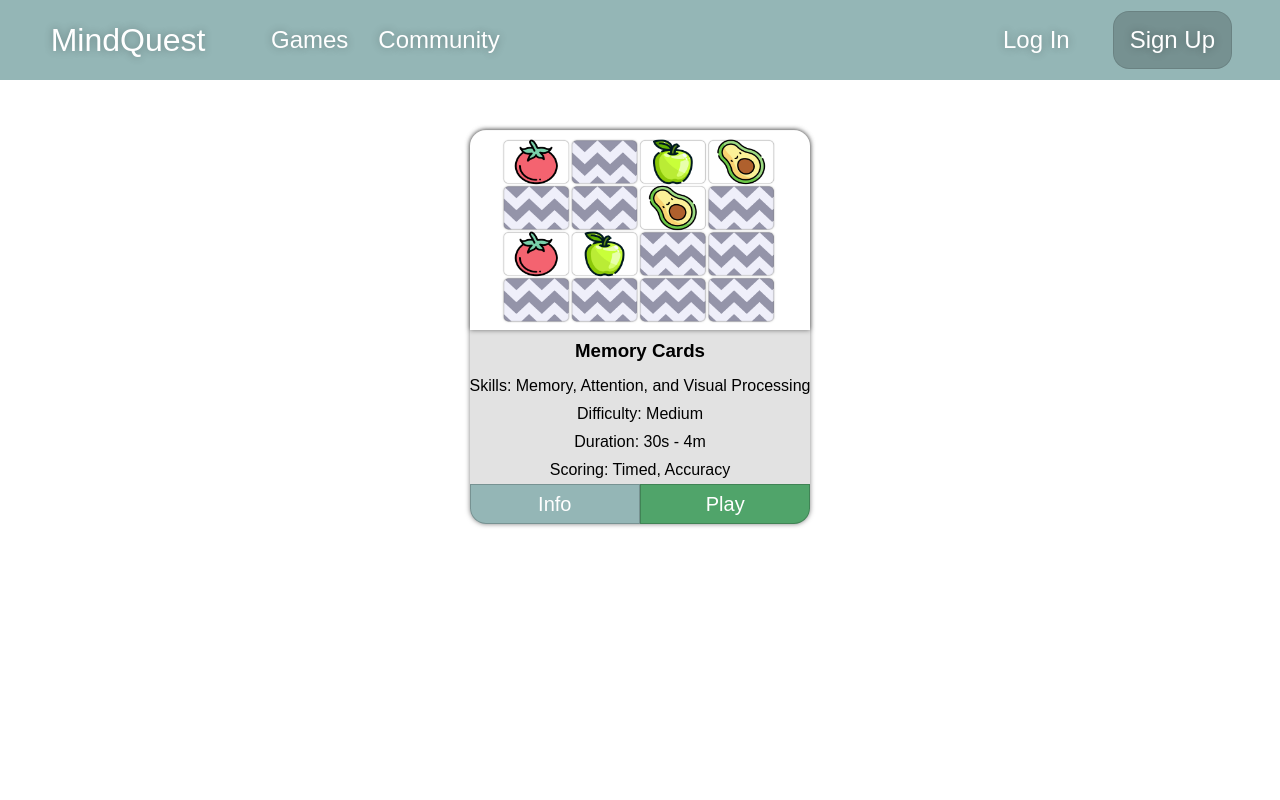
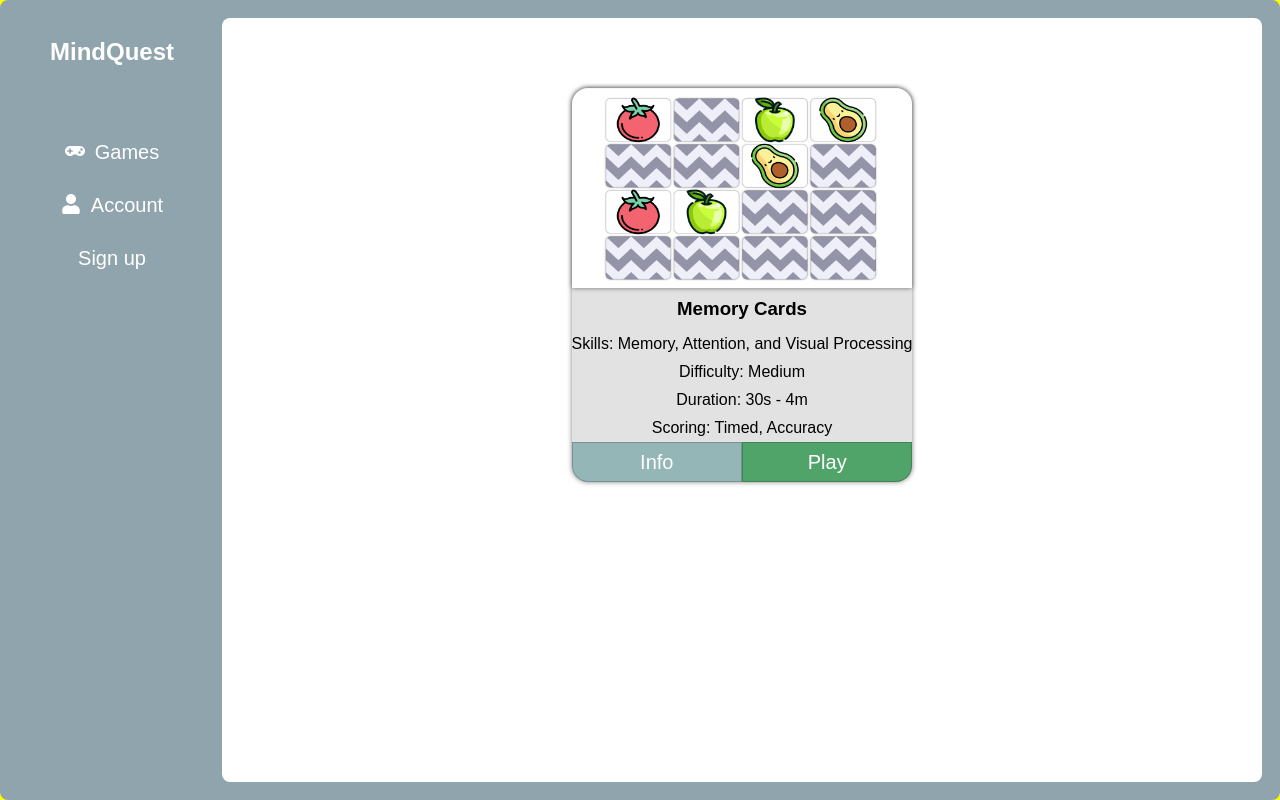
Before and after one commit to yanakolajara/mindquest-frontend, a React (Create React App) app: page / in a window 1280 px wide. Built offline with nearby package versions, Linux system fonts and the light colour scheme.

Commit message:
content wrap

```diff
--- a/package.json
+++ b/package.json
@@ -19,6 +19,7 @@
     "react-router-dom": "^6.26.0",
     "react-scripts": "5.0.1",
     "sass": "^1.77.8",
+    "styled-components": "^6.1.13",
     "typescript": "^4.9.5",
     "web-vitals": "^2.1.4"
   },
--- a/src/App.scss
+++ b/src/App.scss
@@ -10,7 +10,9 @@ html {
 }
 
 .App {
-  display: grid;
-  grid-template-rows: 80px auto;
-  min-height: 100vh;
+  display: flex;
+  flex-direction: row; // Para que el contenido se alinee horizontalmente (Navbar a la izquierda)
+  background-color: yellow;
+  height: 100vh; // Asegurarse de ocupar toda la altura de la ventana
+  width: 100vw;
 }
--- a/src/App.tsx
+++ b/src/App.tsx
@@ -3,18 +3,20 @@ import { Route, Routes } from 'react-router-dom';
 import NotFound from './routes/NotFound/NotFound';
 import Home from './routes/Home/Home';
 import Navbar from './components/Navbar/Navbar';
-// import Footer from './components/Footer/Footer';
 import Login from './components/Login/Login';
 import Signup from './components/Signup/Signup';
 import Community from './routes/Community/Community';
 import MemoryCards from './routes/Games/MemoryCards/MemoryCards';
 import QuickColor from './routes/Games/QuickColor/QuickColor';
+// import Footer from './components/Footer/Footer';
 import './App.scss';
+import ContentWrap from './layout/ContentWrap';
 
 function App() {
   return (
     <div className='App'>
-      <Navbar />
+      {/* <Navbar /> */}
+      <ContentWrap renderNavbar={() => <Navbar />}>
         <Routes>
           <Route path='/' element={<Home />} />
           <Route path='/login' element={<Login />} />
@@ -24,6 +26,7 @@ function App() {
           <Route path='/quick-color' element={<QuickColor />} />
           <Route path='*' element={<NotFound />} />
         </Routes>
+      </ContentWrap>
       {/* <Footer /> */}
     </div>
   );
--- a/src/components/Navbar/Navbar.tsx
+++ b/src/components/Navbar/Navbar.tsx
@@ -1,50 +1,112 @@
+// import React from 'react';
+// // import { useNavigate } from 'react-router-dom';
+// import { FaUser } from 'react-icons/fa';
+// import { IoMenu } from 'react-icons/io5';
+
+// import './Navbar.scss';
+
+// type Props = {};
+
+// export default function Navbar(props: Props): JSX.Element {
+//   // const navigate = useNavigate();
+
+//   return (
+//     <nav className='navbar'>
+//       <div className='navbar__logo'>
+//         <a className='navbar__cta navbar__logo-text' href='/'>
+//           MindQuest
+//         </a>
+//       </div>
+//       <div className='navbar__sections'>
+//         <div className='navbar__routes'></div>
+//         <a className='navbar__cta' href='/'>
+//           Games
+//         </a>
+//         <a className='navbar__cta' href='/community'>
+//           Community
+//         </a>
+//       </div>
+//       <div className='navbar__account'>
+//         {/* <a className='navbar__cta ' href='/login'>
+//           Account
+//         </a> */}
+//         <a className='navbar__cta login-btn' href='/login'>
+//           Log In
+//         </a>
+//         <a className='navbar__cta signup-btn' href='/login'>
+//           Sign Up
+//         </a>
+//       </div>
+//       <div className='navbar__icons'>
+//         <a className='navbar__icons-account' href='/'>
+//           <FaUser className='icon' />
+//         </a>
+//         <a className='navbar__icons-menu' href='/'>
+//           <IoMenu className='icon' />
+//         </a>
+//       </div>
+//     </nav>
+//   );
+// }
+
 import React from 'react';
-// import { useNavigate } from 'react-router-dom';
-import { FaUser } from 'react-icons/fa';
-import { IoMenu } from 'react-icons/io5';
+import styled from 'styled-components';
+import { FaGamepad, FaUser } from 'react-icons/fa';
+import { Link } from 'react-router-dom';
 
-import './Navbar.scss';
+const NavbarContainer = styled.nav`
+  display: flex;
+  flex-direction: column;
+  align-items: center;
+  width: 220px;
+`;
 
-type Props = {};
+const NavbarLogo = styled.h1`
+  width: 100%;
+  margin: 20px 0px 60px 0px;
+  text-align: center;
+  font-size: 24px;
+  font-weight: bold;
+  color: #ffffff;
+`;
 
-export default function Navbar(props: Props): JSX.Element {
-  // const navigate = useNavigate();
+const NavItem = styled(Link)`
+  display: flex;
 
+  justify-content: center;
+  padding: 10px 15px;
+  margin: 5px 0;
+  text-decoration: none;
+  text-align: center;
+  font-size: 20px;
+  color: #ffffff;
+  border-radius: 4px;
+  width: 80%;
+  transition: background-color 0.15s ease;
+
+  &:hover {
+    background-color: #78909c;
+  }
+
+  svg {
+    margin-right: 10px;
+  }
+`;
+
+// Componente Navbar
+const Navbar: React.FC = () => {
   return (
-    <nav className='navbar'>
-      <div className='navbar__logo'>
-        <a className='navbar__cta navbar__logo-text' href='/'>
-          MindQuest
-        </a>
-      </div>
-      <div className='navbar__sections'>
-        <div className='navbar__routes'></div>
-        <a className='navbar__cta' href='/'>
-          Games
-        </a>
-        <a className='navbar__cta' href='/community'>
-          Community
-        </a>
-      </div>
-      <div className='navbar__account'>
-        {/* <a className='navbar__cta ' href='/login'>
-          Account
-        </a> */}
-        <a className='navbar__cta login-btn' href='/login'>
-          Log In
-        </a>
-        <a className='navbar__cta signup-btn' href='/login'>
-          Sign Up
-        </a>
-      </div>
-      <div className='navbar__icons'>
-        <a className='navbar__icons-account' href='/'>
-          <FaUser className='icon' />
-        </a>
-        <a className='navbar__icons-menu' href='/'>
-          <IoMenu className='icon' />
-        </a>
-      </div>
-    </nav>
+    <NavbarContainer>
+      <NavbarLogo>MindQuest</NavbarLogo>
+      <NavItem to='/'>
+        <FaGamepad /> Games
+      </NavItem>
+      <NavItem to='/account'>
+        <FaUser /> Account
+      </NavItem>
+      <NavItem to='/signup'>Sign up</NavItem>
+    </NavbarContainer>
   );
-}
+};
+
+export default Navbar;
--- /dev/null
+++ b/src/layout/ContentWrap.tsx
@@ -0,0 +1,43 @@
+import React from 'react';
+import styled from 'styled-components';
+
+// Definimos los tipos de props para ContentWrap
+type ContentWrapProps = {
+  renderNavbar?: () => React.ReactNode;
+  children: React.ReactNode;
+};
+
+// Contenedor principal estilizado para envolver todo el contenido
+const StyledContentWrap = styled.div`
+  display: flex;
+  border: 2px solid #90a4ae;
+  border-radius: 8px;
+  padding: 16px 16px 16px 0px;
+  width: 100%;
+  height: 100vh;
+  background-color: #90a4ae;
+  box-sizing: border-box;
+`;
+
+// Contenedor estilizado para el contenido principal
+const MainContent = styled.div`
+  flex: 1;
+  padding: 20px;
+  background-color: white;
+  border-radius: 8px;
+`;
+
+// ContentWrap que recibe el navbar opcionalmente y el contenido principal
+const ContentWrap: React.FC<ContentWrapProps> = ({
+  renderNavbar,
+  children,
+}) => {
+  return (
+    <StyledContentWrap>
+      {renderNavbar && renderNavbar()}
+      <MainContent>{children}</MainContent>
+    </StyledContentWrap>
+  );
+};
+
+export default ContentWrap;
```
Also changed, not shown: 1 other file (tests, documents, lock files or other folders). Lines whose indentation alone changed are shown as unchanged.
